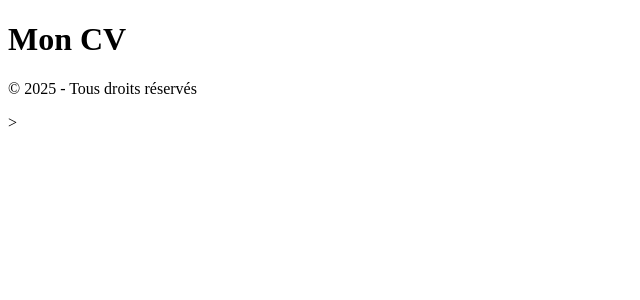
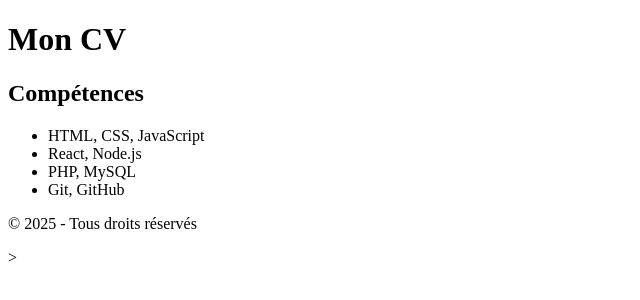
Before and after one commit to Bellox1/mon-cv, a plain HTML site: page index.html in a window 1280 px wide. Shown: the whole page, without its empty margins (0-640 px from the left). Drawn offline with Linux system fonts and the light colour scheme.

Commit message:
mise en place de la section competences

```diff
--- a/index.html
+++ b/index.html
@@ -1,3 +1,4 @@
+
 <!DOCTYPE html>
 <html lang="fr">
 <head>
@@ -11,6 +12,15 @@
         <h1>Mon CV</h1>
     </header>
     <main>
+        <section id="competences">
+            <h2>Compétences</h2>
+            <ul>
+                <li>HTML, CSS, JavaScript</li>
+                <li>React, Node.js</li>
+                <li>PHP, MySQL</li>
+                <li>Git, GitHub</li>
+            </ul>
+        </section>
     </main>
     <footer>
          <p>© 2025 - Tous droits réservés</p>>
```
